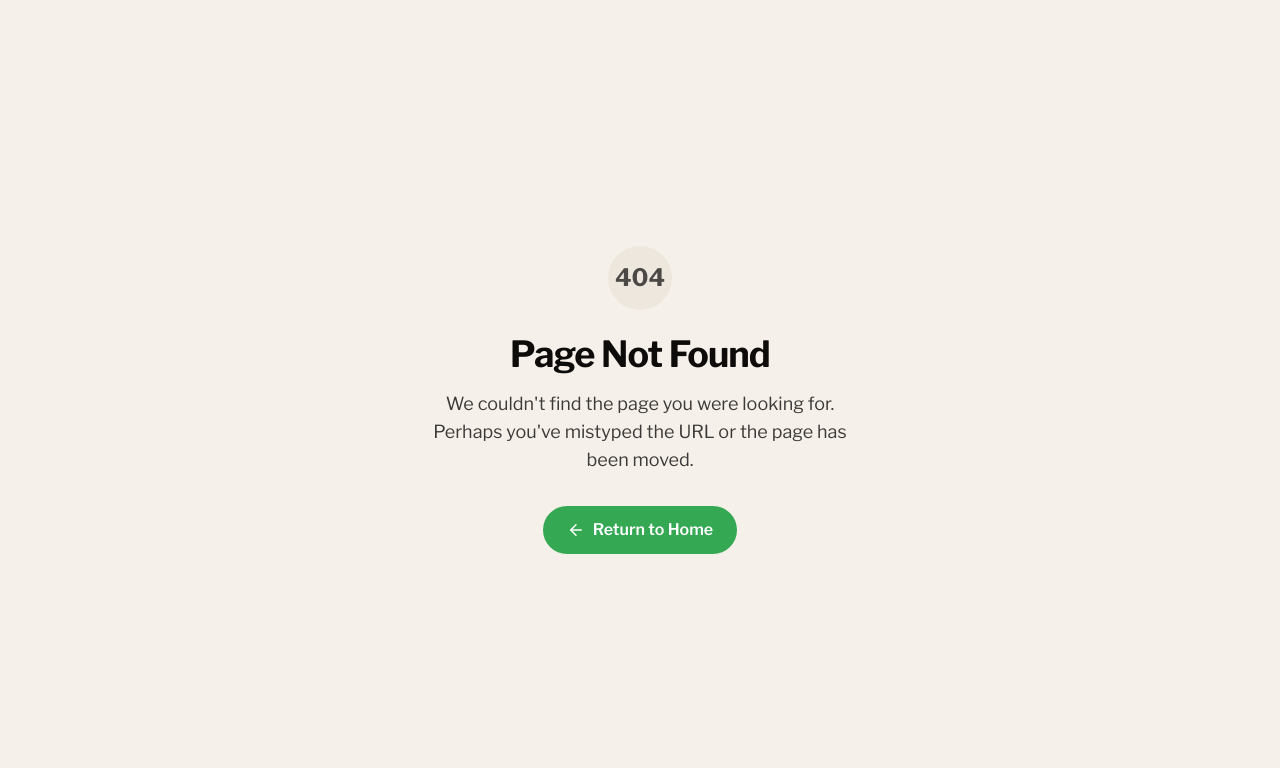
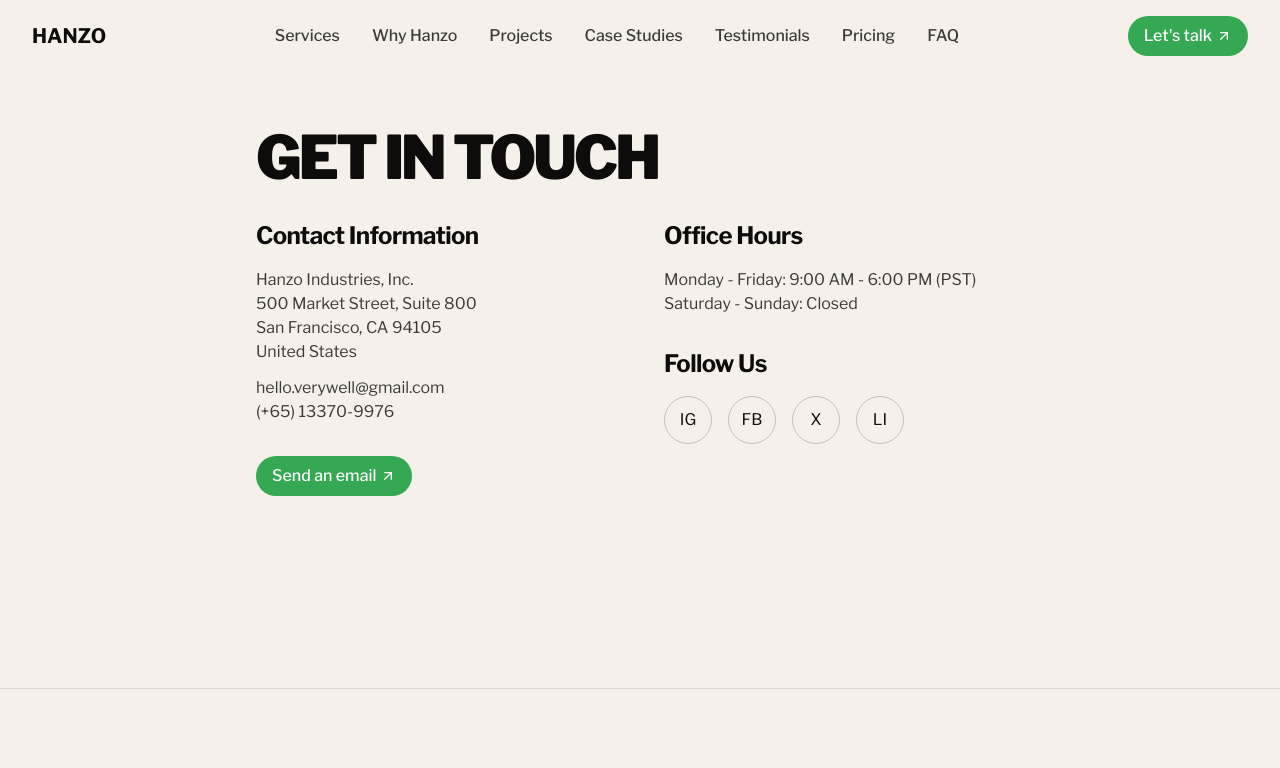
Before and after one commit to hanzoai/agency, a React (Vite) app: page /contact in a window 1280 px wide. Before the commit this address had no page. Shown: the top 768 px of the page. Built offline with nearby package versions, Linux system fonts and the light colour scheme.

Commit message:
Make nav links functional
Make sure the navigation links in the header are functional and point to the correct sections.

```diff
--- a/src/App.tsx
+++ b/src/App.tsx
@@ -11,6 +11,7 @@ import Subscribe from "./pages/Subscribe";
 import OnboardingForm from "./pages/Onboarding";
 import OnboardingSuccess from "./pages/OnboardingSuccess";
 import Projects from "./pages/Projects";
+import Contact from "./pages/Contact";
 
 const queryClient = new QueryClient();
 
@@ -27,6 +28,7 @@ const App = () => (
           <Route path="/onboarding" element={<OnboardingForm />} />
           <Route path="/onboarding-success" element={<OnboardingSuccess />} />
           <Route path="/projects" element={<Projects />} />
+          <Route path="/contact" element={<Contact />} />
           <Route path="*" element={<NotFound />} />
         </Routes>
       </BrowserRouter>
--- a/src/components/Footer.tsx
+++ b/src/components/Footer.tsx
@@ -21,10 +21,10 @@ const Footer = () => {
                 (+65) 13370-9976
               </p>
             </div>
-            <a href="#contact" className="lets-talk-btn">
+            <Link to="/#contact" className="lets-talk-btn">
               Let's talk
               <ArrowUpRight size={16} className="ml-1" />
-            </a>
+            </Link>
           </div>
 
           <div className="grid grid-cols-4 gap-4">
@@ -40,7 +40,6 @@ const Footer = () => {
           <div className="flex flex-wrap justify-center gap-6 mt-4 md:mt-0">
             <Link to="/" className="hover:text-primary transition">Index</Link>
             <Link to="/projects" className="hover:text-primary transition">Projects</Link>
-            <Link to="/rent" className="hover:text-primary transition">Rent</Link>
             <Link to="/contact" className="hover:text-primary transition">Contact</Link>
           </div>
         </div>
--- a/src/components/Navbar.tsx
+++ b/src/components/Navbar.tsx
@@ -1,3 +1,4 @@
+
 import { useState, useEffect } from 'react';
 import { Button } from '@/components/ui/button';
 import { Menu, X, ArrowUpRight } from 'lucide-react';
@@ -53,20 +54,20 @@ const Navbar = () => {
           <Link to="/" className="text-xl font-bold">HANZO</Link>
 
           <nav className="hidden lg:flex items-center space-x-8">
-            <a href="#services" className="text-primary/80 hover:text-primary font-medium transition">Services</a>
-            <a href="#why-hanzo" className="text-primary/80 hover:text-primary font-medium transition">Why Hanzo</a>
+            <Link to="/#services" className="text-primary/80 hover:text-primary font-medium transition">Services</Link>
+            <Link to="/#why-hanzo" className="text-primary/80 hover:text-primary font-medium transition">Why Hanzo</Link>
             <Link to="/projects" className="text-primary/80 hover:text-primary font-medium transition">Projects</Link>
-            <a href="#case-studies" className="text-primary/80 hover:text-primary font-medium transition">Case Studies</a>
-            <a href="#testimonials" className="text-primary/80 hover:text-primary font-medium transition">Testimonials</a>
-            <a href="#pricing" className="text-primary/80 hover:text-primary font-medium transition">Pricing</a>
-            <a href="#faq" className="text-primary/80 hover:text-primary font-medium transition">FAQ</a>
+            <Link to="/#case-studies" className="text-primary/80 hover:text-primary font-medium transition">Case Studies</Link>
+            <Link to="/#testimonials" className="text-primary/80 hover:text-primary font-medium transition">Testimonials</Link>
+            <Link to="/#pricing" className="text-primary/80 hover:text-primary font-medium transition">Pricing</Link>
+            <Link to="/#faq" className="text-primary/80 hover:text-primary font-medium transition">FAQ</Link>
           </nav>
 
           <div className="hidden lg:block">
-            <a href="#get-started" className="lets-talk-btn">
+            <Link to="/#get-started" className="lets-talk-btn">
               Let's talk
               <ArrowUpRight size={16} className="ml-1" />
-            </a>
+            </Link>
           </div>
 
           <button
@@ -81,17 +82,17 @@ const Navbar = () => {
       <div className={`lg:hidden bg-beige-50 overflow-hidden transition-all duration-300 ${isMenuOpen ? 'max-h-screen shadow-md' : 'max-h-0'}`}>
         <div className="container-custom py-4">
           <nav className="flex flex-col space-y-4">
-            <a href="#services" className="text-primary/80 hover:text-primary py-2 font-medium transition" onClick={() => setIsMenuOpen(false)}>Services</a>
-            <a href="#why-hanzo" className="text-primary/80 hover:text-primary py-2 font-medium transition" onClick={() => setIsMenuOpen(false)}>Why Hanzo</a>
+            <Link to="/#services" className="text-primary/80 hover:text-primary py-2 font-medium transition" onClick={() => setIsMenuOpen(false)}>Services</Link>
+            <Link to="/#why-hanzo" className="text-primary/80 hover:text-primary py-2 font-medium transition" onClick={() => setIsMenuOpen(false)}>Why Hanzo</Link>
             <Link to="/projects" className="text-primary/80 hover:text-primary py-2 font-medium transition" onClick={() => setIsMenuOpen(false)}>Projects</Link>
-            <a href="#case-studies" className="text-primary/80 hover:text-primary py-2 font-medium transition" onClick={() => setIsMenuOpen(false)}>Case Studies</a>
-            <a href="#testimonials" className="text-primary/80 hover:text-primary py-2 font-medium transition" onClick={() => setIsMenuOpen(false)}>Testimonials</a>
-            <a href="#pricing" className="text-primary/80 hover:text-primary py-2 font-medium transition" onClick={() => setIsMenuOpen(false)}>Pricing</a>
-            <a href="#faq" className="text-primary/80 hover:text-primary py-2 font-medium transition" onClick={() => setIsMenuOpen(false)}>FAQ</a>
-            <a href="#get-started" className="lets-talk-btn inline-flex w-fit" onClick={() => setIsMenuOpen(false)}>
+            <Link to="/#case-studies" className="text-primary/80 hover:text-primary py-2 font-medium transition" onClick={() => setIsMenuOpen(false)}>Case Studies</Link>
+            <Link to="/#testimonials" className="text-primary/80 hover:text-primary py-2 font-medium transition" onClick={() => setIsMenuOpen(false)}>Testimonials</Link>
+            <Link to="/#pricing" className="text-primary/80 hover:text-primary py-2 font-medium transition" onClick={() => setIsMenuOpen(false)}>Pricing</Link>
+            <Link to="/#faq" className="text-primary/80 hover:text-primary py-2 font-medium transition" onClick={() => setIsMenuOpen(false)}>FAQ</Link>
+            <Link to="/#get-started" className="lets-talk-btn inline-flex w-fit" onClick={() => setIsMenuOpen(false)}>
               Let's talk
               <ArrowUpRight size={16} className="ml-1" />
-            </a>
+            </Link>
           </nav>
         </div>
       </div>
--- /dev/null
+++ b/src/pages/Contact.tsx
@@ -0,0 +1,60 @@
+
+import Navbar from '@/components/Navbar';
+import Footer from '@/components/Footer';
+import { ArrowUpRight } from 'lucide-react';
+
+const Contact = () => {
+  return (
+    <div className="min-h-screen flex flex-col">
+      <Navbar />
+
+      <main className="flex-grow container-custom py-32">
+        <div className="max-w-3xl mx-auto">
+          <h1 className="text-4xl md:text-6xl font-black uppercase tracking-tighter mb-8">GET IN TOUCH</h1>
+
+          <div className="grid md:grid-cols-2 gap-12 mb-16">
+            <div>
+              <h2 className="text-2xl font-bold mb-4">Contact Information</h2>
+              <div className="space-y-3 mb-8 text-primary/80">
+                <p>
+                  Hanzo Industries, Inc.<br/>
+                  500 Market Street, Suite 800<br/>
+                  San Francisco, CA 94105<br/>
+                  United States
+                </p>
+                <p>
+                  hello.verywell@gmail.com<br/>
+                  (+65) 13370-9976
+                </p>
+              </div>
+              <a href="mailto:hello.verywell@gmail.com" className="lets-talk-btn">
+                Send an email
+                <ArrowUpRight size={16} className="ml-1" />
+              </a>
+            </div>
+
+            <div>
+              <h2 className="text-2xl font-bold mb-4">Office Hours</h2>
+              <p className="text-primary/80 mb-4">
+                Monday - Friday: 9:00 AM - 6:00 PM (PST)<br/>
+                Saturday - Sunday: Closed
+              </p>
+
+              <h2 className="text-2xl font-bold mt-8 mb-4">Follow Us</h2>
+              <div className="flex space-x-4">
+                <a href="#" className="geometric-circle border border-black/20 aspect-square w-12 h-12 flex items-center justify-center">IG</a>
+                <a href="#" className="geometric-circle border border-black/20 aspect-square w-12 h-12 flex items-center justify-center">FB</a>
+                <a href="#" className="geometric-circle border border-black/20 aspect-square w-12 h-12 flex items-center justify-center">X</a>
+                <a href="#" className="geometric-circle border border-black/20 aspect-square w-12 h-12 flex items-center justify-center">LI</a>
+              </div>
+            </div>
+          </div>
+        </div>
+      </main>
+
+      <Footer />
+    </div>
+  );
+};
+
+export default Contact;
```
